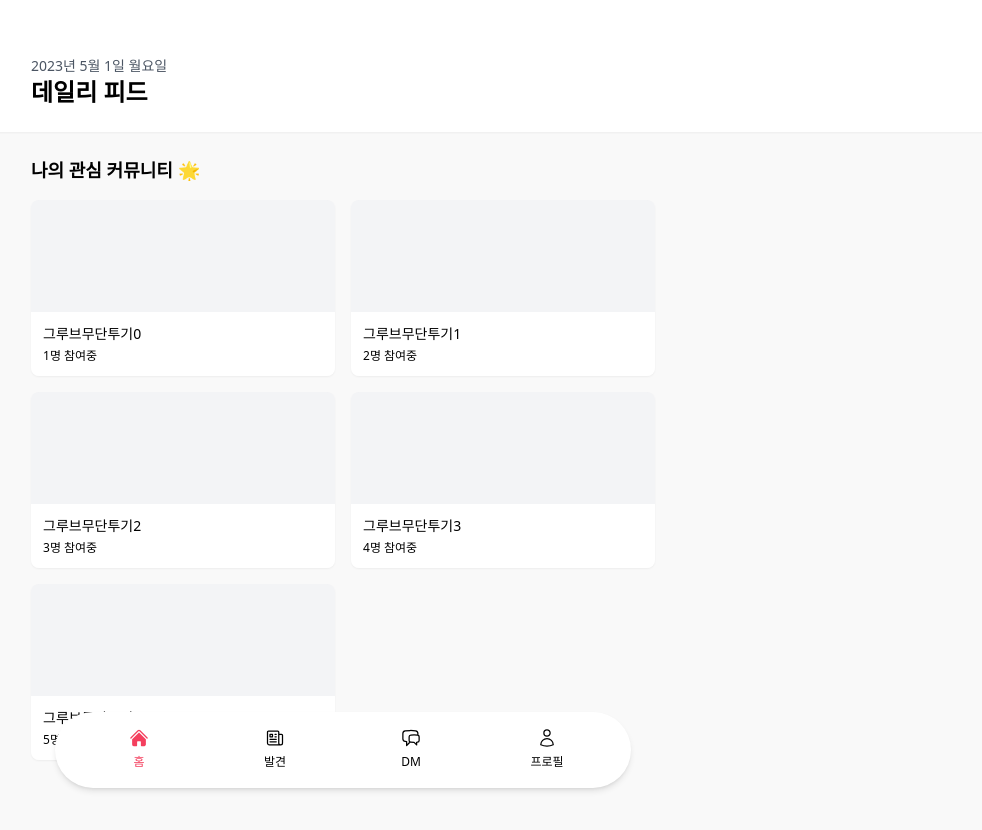
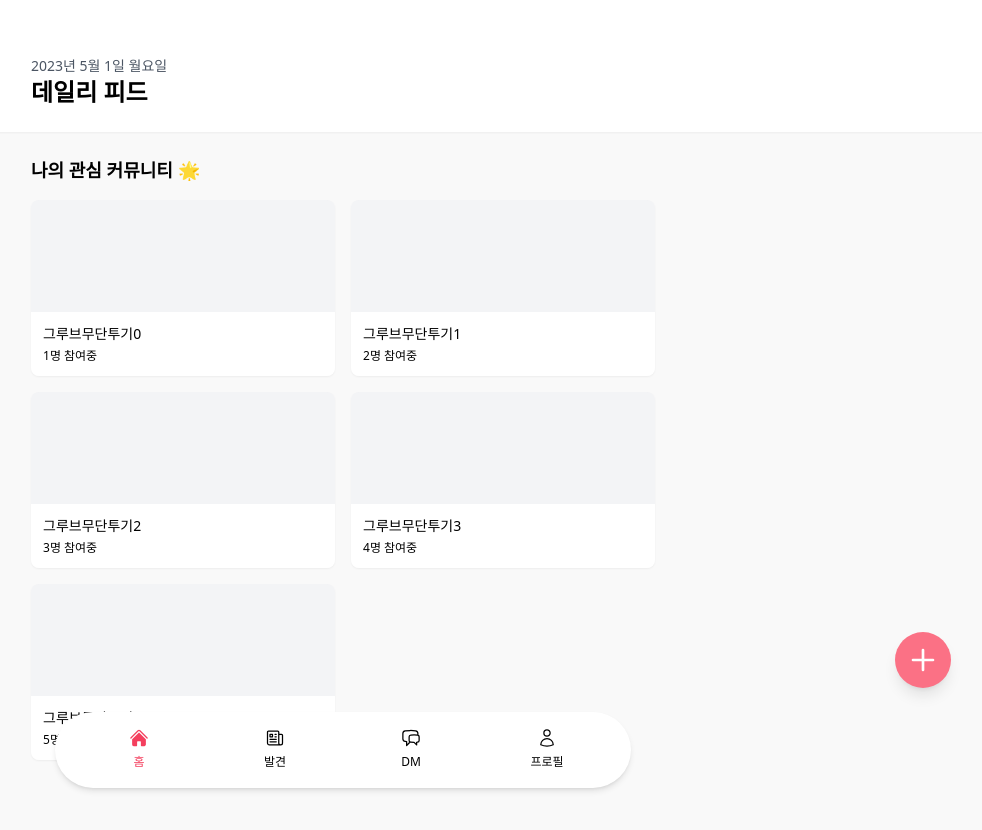
Before and after one commit to KeMezz/woomaanco, a Next.js app: page / in a window 1280 px wide. Shown: the top 830 px of the page, without its empty margins (297-1279 px from the left). Built offline with nearby package versions, Linux system fonts and the light colour scheme.

Commit message:
FIB 추가

```diff
--- a/src/pages/index.tsx
+++ b/src/pages/index.tsx
@@ -31,6 +31,22 @@ export default function Home() {
           </div>
         </div>
       </section>
+      <button className="w-14 h-14 bg-rose-400 rounded-full flex justify-center items-center text-white fixed right-8 bottom-28 shadow-lg">
+        <svg
+          xmlns="http://www.w3.org/2000/svg"
+          fill="none"
+          viewBox="0 0 24 24"
+          strokeWidth={2}
+          stroke="currentColor"
+          className="w-8 h-8"
+        >
+          <path
+            strokeLinecap="round"
+            strokeLinejoin="round"
+            d="M12 4.5v15m7.5-7.5h-15"
+          />
+        </svg>
+      </button>
     </Layout>
   );
 }
```
